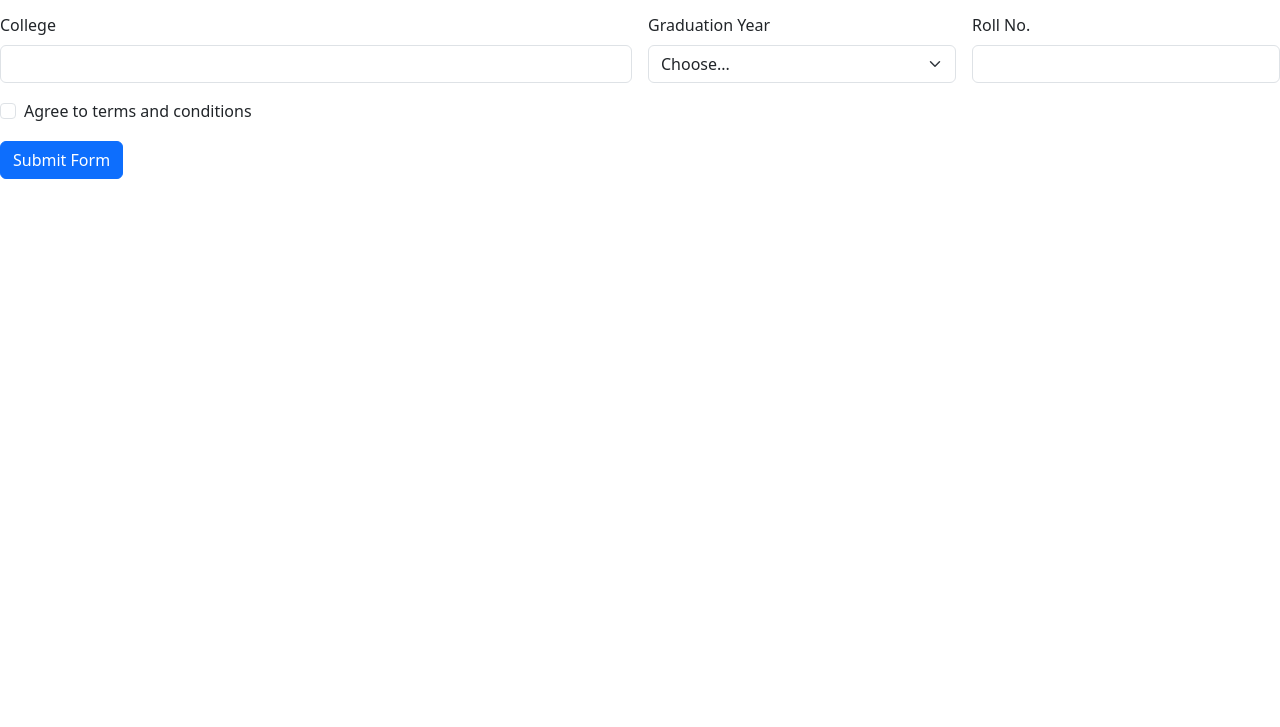
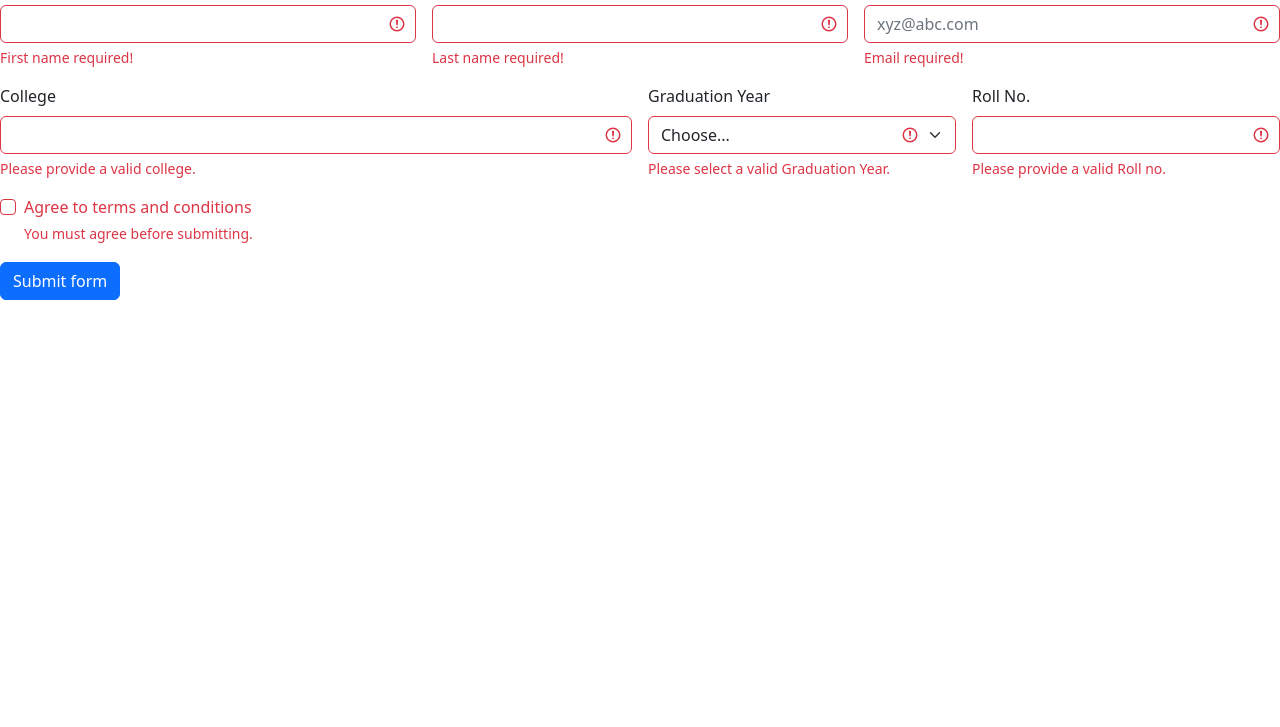
Before and after one commit to acciojob/bootstrap-form-easy-shaikhanas02, a website: page main.html in a window 1280 px wide. Shown: the part 73-800 px from the top of the page. Drawn offline with nearby package versions, Linux system fonts and the light colour scheme.

Commit message:
created a submission

```diff
--- a/main.html
+++ b/main.html
@@ -1,62 +1,135 @@
-<!doctype html>
-<html lang="en">
+<!DOCTYPE html>
+
+<html>
   <head>
-    <meta charset="utf-8">
-    <meta name="viewport" content="width=device-width, initial-scale=1">
-    <title>Bootstrap demo</title>
-    <link href="https://cdn.jsdelivr.net/npm/bootstrap@5.3.0-alpha1/dist/css/bootstrap.min.css" rel="stylesheet" integrity="sha384-GLhlTQ8iRABdZLl6O3oVMWSktQOp6b7In1Zl3/Jr59b6EGGoI1aFkw7cmDA6j6gD" crossorigin="anonymous">
+    <link rel="stylesheet" href="styles.css" />
+    <link
+      href="https://cdn.jsdelivr.net/npm/bootstrap@5.2.3/dist/css/bootstrap.min.css"
+      rel="stylesheet"
+      integrity="sha384-rbsA2VBKQhggwzxH7pPCaAqO46MgnOM80zW1RWuH61DGLwZJEdK2Kadq2F9CUG65"
+      crossorigin="anonymous"
+    />
   </head>
+
   <body>
-    <script src="https://cdn.jsdelivr.net/npm/bootstrap@5.3.0-alpha1/dist/js/bootstrap.bundle.min.js" integrity="sha384-w76AqPfDkMBDXo30jS1Sgez6pr3x5MlQ1ZAGC+nuZB+EYdgRZgiwxhTBTkF7CXvN" crossorigin="anonymous"></script>
-
-	  <div class="row g-3">
-  <div class="col-4">
-	   <label for="inputEmail4" class="form-label">First name</label>
-    <input type="text" class="form-control" aria-label="First name">
+    <!-- the entire body must be written by student -->
+    <h2 class="text-center">Internship Form</h2>
+    <form class="row g-3">
+      <div class="col-md-4">
+        <label for="first-name-input" class="form-label">First Name</label>
+        <input
+          type="text"
+          class="form-control is-invalid"
+          id="first-name-input"
+          aria-describedby="validationServerFirstNameFeedback"
+          required
+        />
+        <div id="validationServerFirstNameFeedback" class="invalid-feedback">
+          First name required!
         </div>
-  <div class="col-4">
-	   <label for="inputEmail4" class="form-label">Last Name</label>
-    <input type="text" class="form-control" aria-label="Last name">
       </div>
-		   <div class="col-4">
-			    <label for="inputEmail4" class="form-label">Email</label>
-    <input type="e-mail" class="form-control" placeholder="xyz@abc.com" aria-label="Last name">
+      <div class="col-md-4">
+        <label for="last-name-input" class="form-label">Last Name</label>
+        <input
+          type="text"
+          class="form-control is-invalid"
+          id="last-name-input"
+          aria-describedby="validationServerLastNameFeedback"
+          required
+        />
+        <div id="validationServerLastNameFeedback" class="invalid-feedback">
+          Last name required!
         </div>
-
-
-	  <div class="col-6">
-    <label for="inputCity" class="form-label">College</label>
-    <input type="text" class="form-control" id="inputCity">
       </div>
-  <div class="col-3">
-    <label for="inputState" class="form-label">Graduation Year</label>
-    <select id="inputState" class="form-select">
-      <option selected>Choose...</option>
-      <option>2018</option>
-      <option>2018</option>
-      <option>2018</option>
-
+      <div class="col-md-4">
+        <label for="email-input" class="form-label">Email Address</label>
+        <input
+          type="email"
+          class="form-control is-invalid"
+          id="email-input"
+          aria-describedby="validationServerEmailFeedback"
+          placeholder="xyz@abc.com"
+          required
+        />
+        <div id="validationServerEmailFeedback" class="invalid-feedback">
+          Email required!
+        </div>
+      </div>
+      <div class="col-md-6">
+        <label for="college-input" class="form-label">College</label>
+        <input
+          type="text"
+          class="form-control is-invalid"
+          id="college-input"
+          aria-describedby="validationServerCollegeFeedback"
+          required
+        />
+        <div id="validationServerCollegeFeedback" class="invalid-feedback">
+          Please provide a valid college.
+        </div>
+      </div>
+      <div class="col-md-3">
+        <label for="grad-year-select" class="form-label">Graduation Year</label>
+        <select
+          class="form-select is-invalid"
+          id="grad-year-select"
+          aria-describedby="validationServerGraduationYearFeedback"
+          required
+        >
+          <option selected disabled value="">Choose...</option>
+          <option>2020</option>
+          <option>2021</option>
+          <option>2022</option>
+          <option>2023</option>
         </select>
+        <div
+          id="validationServerGraduationYearFeedback"
+          class="invalid-feedback"
+        >
+          Please select a valid Graduation Year.
         </div>
-  <div class="col-3">
-    <label for="inputZip" class="form-label">Roll No.</label>
-    <input type="text" class="form-control" id="inputZip">
+      </div>
+      <div class="col-md-3">
+        <label for="roll-no-input" class="form-label">Roll No.</label>
+        <input
+          type="text"
+          class="form-control is-invalid"
+          id="roll-no-input"
+          aria-describedby="validationServerRollNumberFeedback"
+          required
+        />
+        <div id="validationServerRollNumberFeedback" class="invalid-feedback">
+          Please provide a valid Roll no.
+        </div>
       </div>
       <div class="col-12">
         <div class="form-check">
-      <input class="form-check-input" type="checkbox" id="gridCheck">
-      <label class="form-check-label" for="gridCheck">
+          <input
+            class="form-check-input is-invalid"
+            type="checkbox"
+            value=""
+            id="conditions-checkbox"
+            aria-describedby="invalidCheck3Feedback"
+            required
+          />
+          <label class="form-check-label" for="conditions-checkbox">
             Agree to terms and conditions
           </label>
+          <div id="invalidCheck3Feedback" class="invalid-feedback">
+            You must agree before submitting.
+          </div>
         </div>
       </div>
       <div class="col-12">
-    <button type="submit" class="btn btn-primary">Submit Form</button>
+        <button class="btn btn-primary" type="submit">Submit form</button>
       </div>
-</div>
+    </form>
 
-
-
-
+    <script
+      src="https://cdn.jsdelivr.net/npm/bootstrap@5.2.3/dist/js/bootstrap.bundle.min.js"
+      integrity="sha384-kenU1KFdBIe4zVF0s0G1M5b4hcpxyD9F7jL+jjXkk+Q2h455rYXK/7HAuoJl+0I4"
+      crossorigin="anonymous"
+    ></script>
+    <script type="text/javascript" src="./script.js"></script>
   </body>
 </html>
```
Lines whose indentation alone changed are shown as unchanged.
